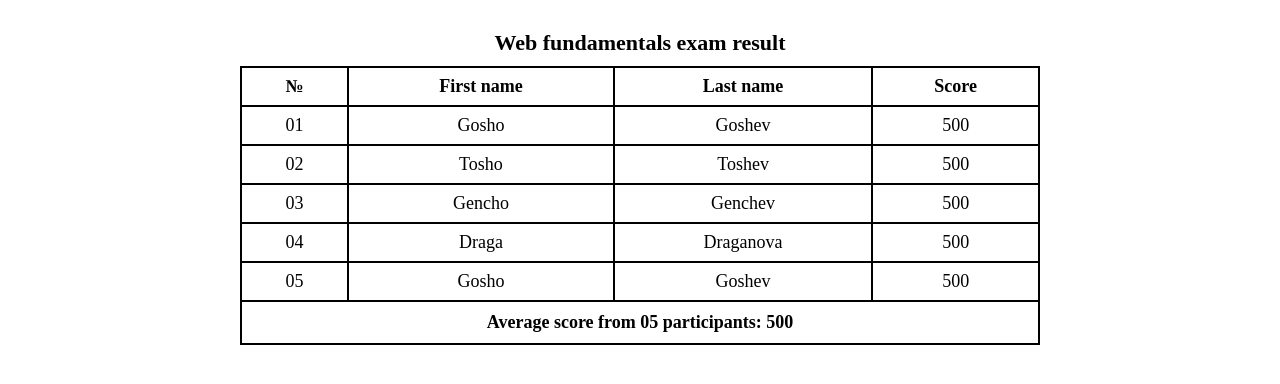
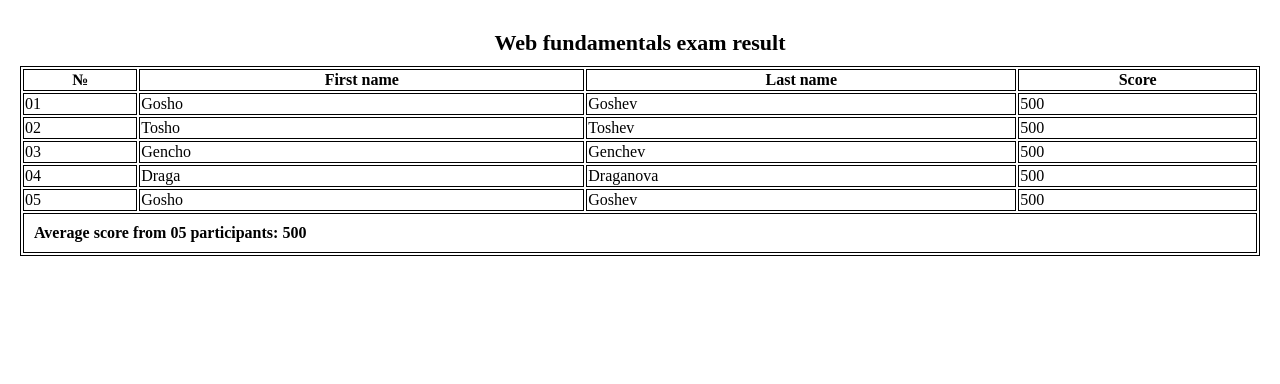
Before and after one commit to Ngocvinh00509/lab06, a plain HTML site: page lecture6/bt6.html in a window 1280 px wide. Drawn offline with Linux system fonts and the light colour scheme.

Commit message:
second commit

```diff
--- a/lecture6/bt5.css
+++ b/lecture6/bt5.css
@@ -7,6 +7,7 @@ body {
   border: 2px solid #999;
   padding: 20px 30px;
   width: 400px;
+
 }
 
 h1 {
--- a/lecture6/bt6.css
+++ b/lecture6/bt6.css
@@ -2,27 +2,19 @@ body {
   font-family: Times New Roman, serif;
   margin: 20px;
 }
-
 table {
-  border-collapse: collapse;
-  width: 100%;
-  max-width: 800px;
-  margin: 0 auto;
-  text-align: center;
-  font-size: 18px;
+    width: 100%;
 }
-
 caption {
   font-size: 22px;
   padding: 10px;
-}
-
-th, td {
-  border: 2px solid black;
-  padding: 8px 12px;
 }
 
 tfoot td {
   font-weight: bold;
   padding: 10px;
 }
+
+table, th, td {
+  border:1px solid black;
+}
```
Also changed, not shown: lecture6/bt6.html (+2 -0 lines).
